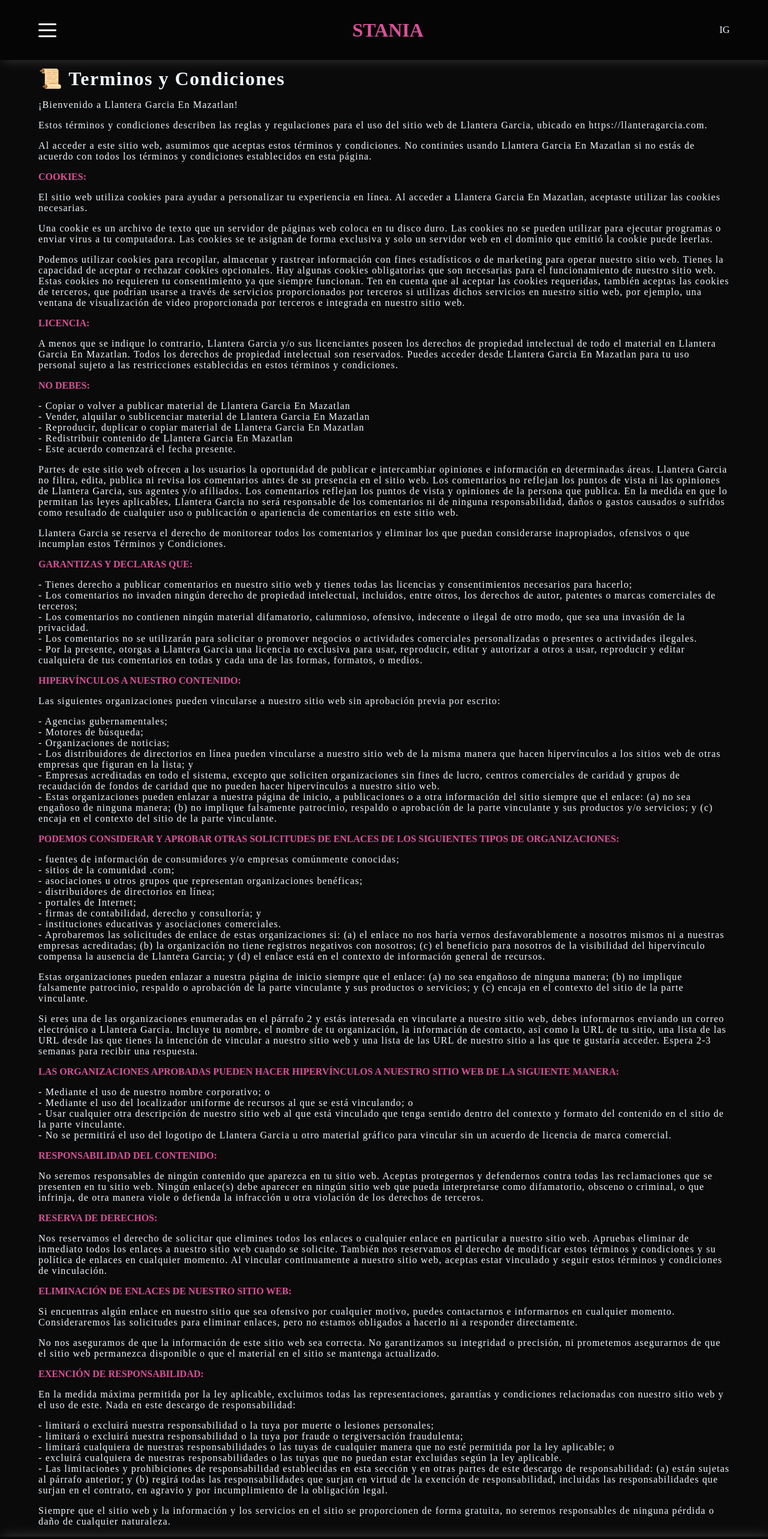
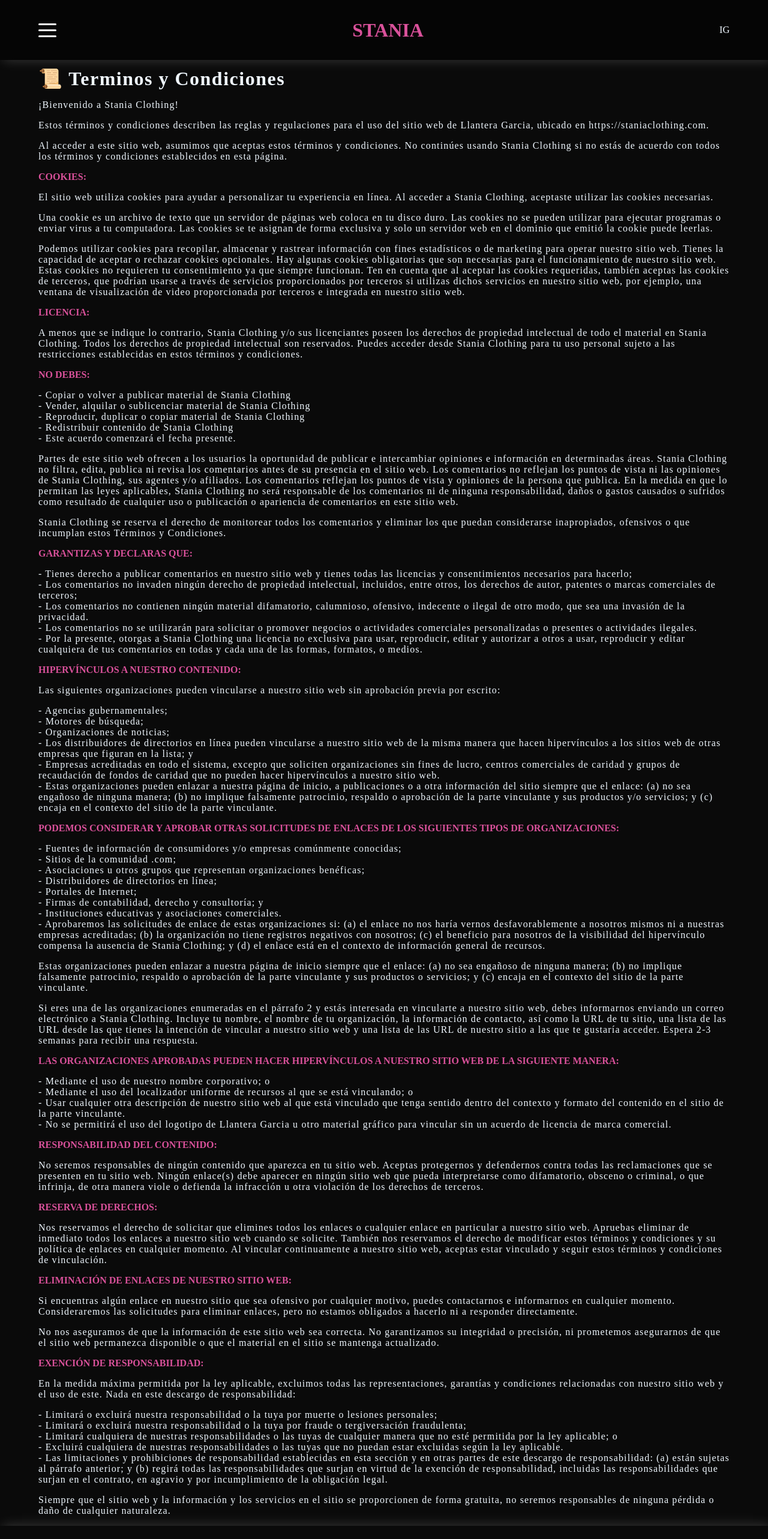
Before and after one commit to fernandopanduro/stania, a React (Create React App) app: page /condiciones in a window 1280 px wide. Shown: the top 2566 px of the page at 60% size. Built offline with nearby package versions, Linux system fonts and the light colour scheme.

Commit message:
Agregado efecto fade

```diff
--- a/package.json
+++ b/package.json
@@ -9,6 +9,8 @@
     "react": "^18.2.0",
     "react-dom": "^18.2.0",
     "react-helmet": "^6.1.0",
+    "react-icons": "^4.7.1",
+    "react-reveal": "^1.2.2",
     "react-router-dom": "^6.6.2",
     "react-scripts": "5.0.1",
     "web-vitals": "^2.1.4"
--- a/src/pages/condiciones.jsx
+++ b/src/pages/condiciones.jsx
@@ -1,5 +1,5 @@
 import { Helmet } from "react-helmet";
-/* import { Fade } from "react-reveal"; */
+import { Fade } from "react-reveal";
 
 export function Condiciones() {
     return (
@@ -8,77 +8,77 @@
                 <title>📜 Terminos y Condiciones | Stania Clothing</title>
                 <meta name='description' content='Terminos y condiciones de Stania Clothing' />
             </Helmet>
-            {/* <Fade bottom> */}
+            <Fade bottom>
                 <h2 className='title'>📜 Terminos y Condiciones</h2>
-            {/* </Fade> */}
+            </Fade>
             <div className='containerPage'>
-                {/* <Fade bottom> */}
-                    <p className='paragrath'>¡Bienvenido a Llantera Garcia En Mazatlan!</p>
-                    <p className='paragrath'>Estos términos y condiciones describen las reglas y regulaciones para el uso del sitio web de Llantera Garcia, ubicado en https://llanteragarcia.com.</p>
-                    <p className='paragrath'>Al acceder a este sitio web, asumimos que aceptas estos términos y condiciones. No continúes usando Llantera Garcia En Mazatlan si no estás de acuerdo con todos los términos y condiciones establecidos en esta página.</p>
+                <Fade bottom>
+                    <p className='paragrath'>¡Bienvenido a Stania Clothing!</p>
+                    <p className='paragrath'>Estos términos y condiciones describen las reglas y regulaciones para el uso del sitio web de Llantera Garcia, ubicado en https://staniaclothing.com.</p>
+                    <p className='paragrath'>Al acceder a este sitio web, asumimos que aceptas estos términos y condiciones. No continúes usando Stania Clothing si no estás de acuerdo con todos los términos y condiciones establecidos en esta página.</p>
                     <p className='paragrahtTitle'>Cookies:</p>
-                    <p className='paragrath'>El sitio web utiliza cookies para ayudar a personalizar tu experiencia en línea. Al acceder a Llantera Garcia En Mazatlan, aceptaste utilizar las cookies necesarias.</p>
+                    <p className='paragrath'>El sitio web utiliza cookies para ayudar a personalizar tu experiencia en línea. Al acceder a Stania Clothing, aceptaste utilizar las cookies necesarias.</p>
                     <p className='paragrath'>Una cookie es un archivo de texto que un servidor de páginas web coloca en tu disco duro. Las cookies no se pueden utilizar para ejecutar programas o enviar virus a tu computadora. Las cookies se te asignan de forma exclusiva y solo un servidor web en el dominio que emitió la cookie puede leerlas.</p>
                     <p className='paragrath'>Podemos utilizar cookies para recopilar, almacenar y rastrear información con fines estadísticos o de marketing para operar nuestro sitio web. Tienes la capacidad de aceptar o rechazar cookies opcionales. Hay algunas cookies obligatorias que son necesarias para el funcionamiento de nuestro sitio web. Estas cookies no requieren tu consentimiento ya que siempre funcionan. Ten en cuenta que al aceptar las cookies requeridas, también aceptas las cookies de terceros, que podrían usarse a través de servicios proporcionados por terceros si utilizas dichos servicios en nuestro sitio web, por ejemplo, una ventana de visualización de video proporcionada por terceros e integrada en nuestro sitio web.</p>
                     <p className='paragrahtTitle'>Licencia:</p>
-                    <p className='paragrath'>A menos que se indique lo contrario, Llantera Garcia y/o sus licenciantes poseen los derechos de propiedad intelectual de todo el material en Llantera Garcia En Mazatlan. Todos los derechos de propiedad intelectual son reservados. Puedes acceder desde Llantera Garcia En Mazatlan para tu uso personal sujeto a las restricciones establecidas en estos términos y condiciones.</p>
+                    <p className='paragrath'>A menos que se indique lo contrario, Stania Clothing y/o sus licenciantes poseen los derechos de propiedad intelectual de todo el material en Stania Clothing. Todos los derechos de propiedad intelectual son reservados. Puedes acceder desde Stania Clothing para tu uso personal sujeto a las restricciones establecidas en estos términos y condiciones.</p>
                     <p className='paragrahtTitle'>No debes:</p>
                     <ul>
-                        {/* <Fade bottom> */}
-                            <li className='paragrath paragrathList'>- Copiar o volver a publicar material de Llantera Garcia En Mazatlan</li>
-                            <li className='paragrath paragrathList'>- Vender, alquilar o sublicenciar material de Llantera Garcia En Mazatlan</li>
-                            <li className='paragrath paragrathList'>- Reproducir, duplicar o copiar material de Llantera Garcia En Mazatlan</li>
-                            <li className='paragrath paragrathList'>- Redistribuir contenido de Llantera Garcia En Mazatlan</li>
+                        <Fade bottom>
+                            <li className='paragrath paragrathList'>- Copiar o volver a publicar material de Stania Clothing</li>
+                            <li className='paragrath paragrathList'>- Vender, alquilar o sublicenciar material de Stania Clothing</li>
+                            <li className='paragrath paragrathList'>- Reproducir, duplicar o copiar material de Stania Clothing</li>
+                            <li className='paragrath paragrathList'>- Redistribuir contenido de Stania Clothing</li>
                             <li className='paragrath paragrathList'>- Este acuerdo comenzará el fecha presente.</li>
-                        {/* </Fade> */}
+                        </Fade>
                     </ul>
-                    <p className='paragrath'>Partes de este sitio web ofrecen a los usuarios la oportunidad de publicar e intercambiar opiniones e información en determinadas áreas. Llantera Garcia no filtra, edita, publica ni revisa los comentarios antes de su presencia en el sitio web. Los comentarios no reflejan los puntos de vista ni las opiniones de Llantera Garcia, sus agentes y/o afiliados. Los comentarios reflejan los puntos de vista y opiniones de la persona que publica. En la medida en que lo permitan las leyes aplicables, Llantera Garcia no será responsable de los comentarios ni de ninguna responsabilidad, daños o gastos causados ​​o sufridos como resultado de cualquier uso o publicación o apariencia de comentarios en este sitio web.</p>
-                    <p className='paragrath'>Llantera Garcia se reserva el derecho de monitorear todos los comentarios y eliminar los que puedan considerarse inapropiados, ofensivos o que incumplan estos Términos y Condiciones.</p>
+                    <p className='paragrath'>Partes de este sitio web ofrecen a los usuarios la oportunidad de publicar e intercambiar opiniones e información en determinadas áreas. Stania Clothing no filtra, edita, publica ni revisa los comentarios antes de su presencia en el sitio web. Los comentarios no reflejan los puntos de vista ni las opiniones de Stania Clothing, sus agentes y/o afiliados. Los comentarios reflejan los puntos de vista y opiniones de la persona que publica. En la medida en que lo permitan las leyes aplicables, Stania Clothing no será responsable de los comentarios ni de ninguna responsabilidad, daños o gastos causados ​​o sufridos como resultado de cualquier uso o publicación o apariencia de comentarios en este sitio web.</p>
+                    <p className='paragrath'>Stania Clothing se reserva el derecho de monitorear todos los comentarios y eliminar los que puedan considerarse inapropiados, ofensivos o que incumplan estos Términos y Condiciones.</p>
                     <p className='paragrahtTitle'>Garantizas y declaras que:</p>
                     <ul>
-                        {/* <Fade bottom> */}
+                        <Fade bottom>
                             <li className='paragrath paragrathList'>- Tienes derecho a publicar comentarios en nuestro sitio web y tienes todas las licencias y consentimientos necesarios para hacerlo;</li>
                             <li className='paragrath paragrathList'>- Los comentarios no invaden ningún derecho de propiedad intelectual, incluidos, entre otros, los derechos de autor, patentes o marcas comerciales de terceros;</li>
                             <li className='paragrath paragrathList'>- Los comentarios no contienen ningún material difamatorio, calumnioso, ofensivo, indecente o ilegal de otro modo, que sea una invasión de la privacidad.</li>
                             <li className='paragrath paragrathList'>- Los comentarios no se utilizarán para solicitar o promover negocios o actividades comerciales personalizadas o presentes o actividades ilegales.</li>
-                            <li className='paragrath paragrathList'>- Por la presente, otorgas a Llantera Garcia una licencia no exclusiva para usar, reproducir, editar y autorizar a otros a usar, reproducir y editar cualquiera de tus comentarios en todas y cada una de las formas, formatos, o medios.</li>
-                        {/* </Fade> */}
+                            <li className='paragrath paragrathList'>- Por la presente, otorgas a Stania Clothing una licencia no exclusiva para usar, reproducir, editar y autorizar a otros a usar, reproducir y editar cualquiera de tus comentarios en todas y cada una de las formas, formatos, o medios.</li>
+                        </Fade>
                     </ul>
                     <p className='paragrahtTitle'>Hipervínculos a nuestro contenido:</p>
                     <p className='paragrath'>Las siguientes organizaciones pueden vincularse a nuestro sitio web sin aprobación previa por escrito:</p>
                     <ul>
-                        {/* <Fade bottom> */}
+                        <Fade bottom>
                             <li className='paragrath paragrathList'>- Agencias gubernamentales;</li>
                             <li className='paragrath paragrathList'>- Motores de búsqueda;</li>
                             <li className='paragrath paragrathList'>- Organizaciones de noticias;</li>
                             <li className='paragrath paragrathList'>- Los distribuidores de directorios en línea pueden vincularse a nuestro sitio web de la misma manera que hacen hipervínculos a los sitios web de otras empresas que figuran en la lista; y</li>
                             <li className='paragrath paragrathList'>- Empresas acreditadas en todo el sistema, excepto que soliciten organizaciones sin fines de lucro, centros comerciales de caridad y grupos de recaudación de fondos de caridad que no pueden hacer hipervínculos a nuestro sitio web.</li>
                             <li className='paragrath paragrathList'>- Estas organizaciones pueden enlazar a nuestra página de inicio, a publicaciones o a otra información del sitio siempre que el enlace: (a) no sea engañoso de ninguna manera; (b) no implique falsamente patrocinio, respaldo o aprobación de la parte vinculante y sus productos y/o servicios; y (c) encaja en el contexto del sitio de la parte vinculante.</li>
-                        {/* </Fade> */}
+                        </Fade>
                     </ul>
                     <p className='paragrahtTitle'>Podemos considerar y aprobar otras solicitudes de enlaces de los siguientes tipos de organizaciones:</p>
                     <ul>
-                        {/* <Fade> */}
-                            <li className='paragrath paragrathList'>- fuentes de información de consumidores y/o empresas comúnmente conocidas;</li>
-                            <li className='paragrath paragrathList'>- sitios de la comunidad .com;</li>
-                            <li className='paragrath paragrathList'>- asociaciones u otros grupos que representan organizaciones benéficas;</li>
-                            <li className='paragrath paragrathList'>- distribuidores de directorios en línea;</li>
-                            <li className='paragrath paragrathList'>- portales de Internet;</li>
-                            <li className='paragrath paragrathList'>- firmas de contabilidad, derecho y consultoría; y</li>
-                            <li className='paragrath paragrathList'>- instituciones educativas y asociaciones comerciales.</li>
-                            <li className='paragrath paragrathList'>- Aprobaremos las solicitudes de enlace de estas organizaciones si: (a) el enlace no nos haría vernos desfavorablemente a nosotros mismos ni a nuestras empresas acreditadas; (b) la organización no tiene registros negativos con nosotros; (c) el beneficio para nosotros de la visibilidad del hipervínculo compensa la ausencia de Llantera Garcia; y (d) el enlace está en el contexto de información general de recursos.</li>
-                        {/* </Fade> */}
+                        <Fade>
+                            <li className='paragrath paragrathList'>- Fuentes de información de consumidores y/o empresas comúnmente conocidas;</li>
+                            <li className='paragrath paragrathList'>- Sitios de la comunidad .com;</li>
+                            <li className='paragrath paragrathList'>- Asociaciones u otros grupos que representan organizaciones benéficas;</li>
+                            <li className='paragrath paragrathList'>- Distribuidores de directorios en línea;</li>
+                            <li className='paragrath paragrathList'>- Portales de Internet;</li>
+                            <li className='paragrath paragrathList'>- Firmas de contabilidad, derecho y consultoría; y</li>
+                            <li className='paragrath paragrathList'>- Instituciones educativas y asociaciones comerciales.</li>
+                            <li className='paragrath paragrathList'>- Aprobaremos las solicitudes de enlace de estas organizaciones si: (a) el enlace no nos haría vernos desfavorablemente a nosotros mismos ni a nuestras empresas acreditadas; (b) la organización no tiene registros negativos con nosotros; (c) el beneficio para nosotros de la visibilidad del hipervínculo compensa la ausencia de Stania Clothing; y (d) el enlace está en el contexto de información general de recursos.</li>
+                        </Fade>
                     </ul>
                     <p className='paragrath'>Estas organizaciones pueden enlazar a nuestra página de inicio siempre que el enlace: (a) no sea engañoso de ninguna manera; (b) no implique falsamente patrocinio, respaldo o aprobación de la parte vinculante y sus productos o servicios; y (c) encaja en el contexto del sitio de la parte vinculante.</p>
-                    <p className='paragrath'>Si eres una de las organizaciones enumeradas en el párrafo 2 y estás interesada en vincularte a nuestro sitio web, debes informarnos enviando un correo electrónico a Llantera Garcia. Incluye tu nombre, el nombre de tu organización, la información de contacto, así como la URL de tu sitio, una lista de las URL desde las que tienes la intención de vincular a nuestro sitio web y una lista de las URL de nuestro sitio a las que te gustaría acceder. Espera 2-3 semanas para recibir una respuesta.</p>
+                    <p className='paragrath'>Si eres una de las organizaciones enumeradas en el párrafo 2 y estás interesada en vincularte a nuestro sitio web, debes informarnos enviando un correo electrónico a Stania Clothing. Incluye tu nombre, el nombre de tu organización, la información de contacto, así como la URL de tu sitio, una lista de las URL desde las que tienes la intención de vincular a nuestro sitio web y una lista de las URL de nuestro sitio a las que te gustaría acceder. Espera 2-3 semanas para recibir una respuesta.</p>
                     <p className='paragrahtTitle'>Las organizaciones aprobadas pueden hacer hipervínculos a nuestro sitio web de la siguiente manera:</p>
                     <ul>
-                        {/* <Fade> */}
+                        <Fade>
                             <li className='paragrath paragrathList'>- Mediante el uso de nuestro nombre corporativo; o</li>
                             <li className='paragrath paragrathList'>- Mediante el uso del localizador uniforme de recursos al que se está vinculando; o</li>
                             <li className='paragrath paragrathList'>- Usar cualquier otra descripción de nuestro sitio web al que está vinculado que tenga sentido dentro del contexto y formato del contenido en el sitio de la parte vinculante.</li>
                             <li className='paragrath paragrathList'>- No se permitirá el uso del logotipo de Llantera Garcia u otro material gráfico para vincular sin un acuerdo de licencia de marca comercial.</li>
-                        {/* </Fade> */}
+                        </Fade>
                     </ul>
                     <p className='paragrahtTitle'>Responsabilidad del contenido:</p>
                     <p className='paragrath'>No seremos responsables de ningún contenido que aparezca en tu sitio web. Aceptas protegernos y defendernos contra todas las reclamaciones que se presenten en tu sitio web. Ningún enlace(s) debe aparecer en ningún sitio web que pueda interpretarse como difamatorio, obsceno o criminal, o que infrinja, de otra manera viole o defienda la infracción u otra violación de los derechos de terceros.</p>
@@ -90,16 +90,16 @@
                     <p className='paragrahtTitle'>Exención de responsabilidad:</p>
                     <p className='paragrath'>En la medida máxima permitida por la ley aplicable, excluimos todas las representaciones, garantías y condiciones relacionadas con nuestro sitio web y el uso de este. Nada en este descargo de responsabilidad:</p>
                     <ul>
-                        {/* <Fade> */}
-                            <li className='paragrath paragrathList'>- limitará o excluirá nuestra responsabilidad o la tuya por muerte o lesiones personales;</li>
-                            <li className='paragrath paragrathList'>- limitará o excluirá nuestra responsabilidad o la tuya por fraude o tergiversación fraudulenta;</li>
-                            <li className='paragrath paragrathList'>- limitará cualquiera de nuestras responsabilidades o las tuyas de cualquier manera que no esté permitida por la ley aplicable; o</li>
-                            <li className='paragrath paragrathList'>- excluirá cualquiera de nuestras responsabilidades o las tuyas que no puedan estar excluidas según la ley aplicable.</li>
+                        <Fade>
+                            <li className='paragrath paragrathList'>- Limitará o excluirá nuestra responsabilidad o la tuya por muerte o lesiones personales;</li>
+                            <li className='paragrath paragrathList'>- Limitará o excluirá nuestra responsabilidad o la tuya por fraude o tergiversación fraudulenta;</li>
+                            <li className='paragrath paragrathList'>- Limitará cualquiera de nuestras responsabilidades o las tuyas de cualquier manera que no esté permitida por la ley aplicable; o</li>
+                            <li className='paragrath paragrathList'>- Excluirá cualquiera de nuestras responsabilidades o las tuyas que no puedan estar excluidas según la ley aplicable.</li>
                             <li className='paragrath paragrathList'>- Las limitaciones y prohibiciones de responsabilidad establecidas en esta sección y en otras partes de este descargo de responsabilidad: (a) están sujetas al párrafo anterior; y (b) regirá todas las responsabilidades que surjan en virtud de la exención de responsabilidad, incluidas las responsabilidades que surjan en el contrato, en agravio y por incumplimiento de la obligación legal.</li>
-                        {/* </Fade> */}
+                        </Fade>
                     </ul>
                     <p className='paragrath'>Siempre que el sitio web y la información y los servicios en el sitio se proporcionen de forma gratuita, no seremos responsables de ninguna pérdida o daño de cualquier naturaleza.</p>
-                {/* </Fade> */}
+                </Fade>
             </div>
         </section>
     )
```
Also changed, not shown: src/pages/devoluciones.jsx (+11 -13 lines), src/pages/privacidad.jsx (+11 -11 lines), 1 other file (tests, documents, lock files or other folders).
